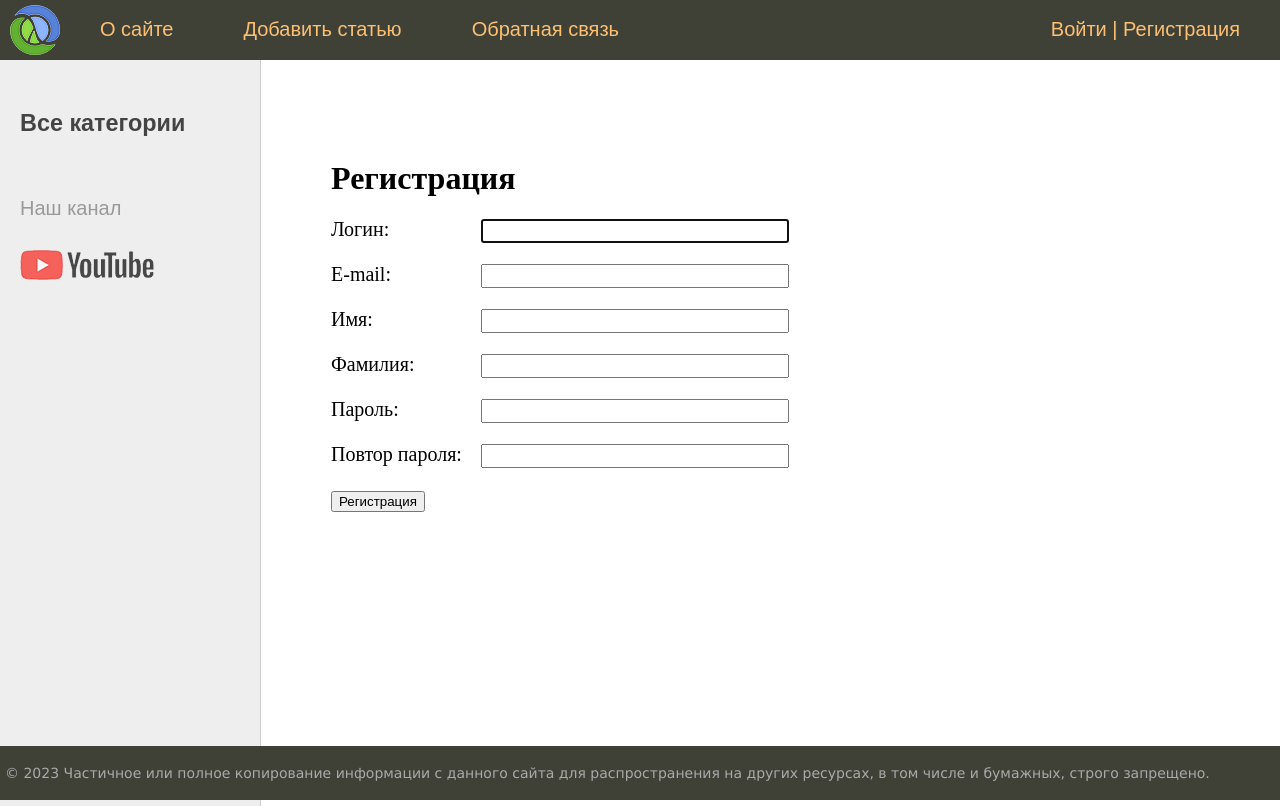
After one commit to Igor4224-code/first_django_project, a Django app: page /users/register/ in a window 1280 px wide. The commit adds this page. Run offline with Django 5.2, Linux system fonts and the light colour scheme; data that the repository does not hold is empty.

Commit message:
Added register for new users by classes

```diff
--- a/templates/base.html
+++ b/templates/base.html
@@ -29,7 +29,7 @@
             </form>
     </li>
 {% else %}
-    <li class="last"><a href="{% url 'users:login' %}">Войти</a> | <a href="#">Регистрация</a></li>
+    <li class="last"><a href="{% url 'users:login' %}">Войти</a> | <a href="{% url 'users:register' %}">Регистрация</a></li>
 {% endif %}
 			</ul>
 			<div class="clear"></div>
--- a/users/forms.py
+++ b/users/forms.py
@@ -1,6 +1,7 @@
 from django import forms
 from django.contrib.auth import get_user_model
-from django.contrib.auth.forms import AuthenticationForm
+from django.contrib.auth.forms import AuthenticationForm, UserCreationForm
+from django.contrib.auth.models import User
 
 
 class LoginUserForm(AuthenticationForm):
@@ -10,3 +11,30 @@ class LoginUserForm(AuthenticationForm):
     class Meta:
         model = get_user_model()
         fields = ('username', 'password')
+
+
+class RegisterUserForm(UserCreationForm):
+    username = forms.CharField(label="Логин", widget=forms.TextInput(attrs={'class': 'form-input'}))
+    password1 = forms.CharField(label="Пароль", widget=forms.PasswordInput(attrs={'class': 'form-input'}))
+    password2 = forms.CharField(label="Повтор пароля", widget=forms.PasswordInput(attrs={'class': 'form-input'}))
+
+    class Meta:
+        model = get_user_model()
+        fields = ('username', 'email', 'first_name', 'last_name', 'password1', 'password2')
+        labels = {
+            'email': 'E-mail',
+            'first_name': 'Имя',
+            'last_name': 'Фамилия',
+        }
+        widgets = {
+            'email': forms.TextInput(attrs={'class': 'form-input'}),
+            'first_name': forms.TextInput(attrs={'class': 'form-input'}),
+            'last_name': forms.TextInput(attrs={'class': 'form-input'}),
+        }
+
+
+    def clean_email(self):
+        email = self.cleaned_data['email']
+        if User.objects.filter(email=email).exists():
+            raise forms.ValidationError('Такой E-mail уже существует!')
+        return email
--- /dev/null
+++ b/users/templates/users/register.html
@@ -0,0 +1,17 @@
+{% extends 'base.html' %}
+
+{% block content %}
+<h1>Регистрация</h1>
+
+<form method="post">
+    {% csrf_token %}
+<input type="hidden" name="next" value="{{ next }}" />
+    <div class="form-error">{{ form.non_field_errors }}</div>
+        {% for f in form %}
+            <p><label class="form-label" for="{{ f.id_for_label }}">{{ f.label }}: </label>{{ f }}</p>
+            <div class="form-error">{{ f.errors }}</div>
+        {% endfor %}
+    <p><button type="submit">Регистрация</button></p>
+</form>
+
+{% endblock %}
--- a/users/urls.py
+++ b/users/urls.py
@@ -6,5 +6,6 @@ app_name = 'users'
 
 urlpatterns = [
     path('login/', views.LoginUser.as_view(), name='login'),
-    path('logout/', LogoutView.as_view(next_page='users:login'), name='logout')
+    path('logout/', LogoutView.as_view(next_page='users:login'), name='logout'),
+    path('register/', views.RegisterUser.as_view(), name='register'),
 ]
--- a/users/views.py
+++ b/users/views.py
@@ -3,8 +3,9 @@ from django.contrib.auth.views import LoginView
 from django.http import HttpResponseRedirect
 from django.shortcuts import render
 from django.urls import reverse, reverse_lazy
+from django.views.generic import CreateView
 
-from users.forms import LoginUserForm
+from users.forms import LoginUserForm, RegisterUserForm
 
 
 class LoginUser(LoginView):
@@ -16,20 +17,20 @@ class LoginUser(LoginView):
     #     return reverse_lazy('main_home')
 
 
-# def login_user(request):
-#     if request.method == "POST":
-#         form = LoginUserForm(request.POST)
+class RegisterUser(CreateView):
+    template_name = 'users/register.html'
+    form_class = RegisterUserForm
+    extra_context = {'title': "Регистрация"}
+    success_url = reverse_lazy('users:login')
+
+# def register(request):
+#     if request.method == 'POST':
+#         form = RegisterUserForm(request.POST)
 #         if form.is_valid():
-#             cd = form.cleaned_data
-#             user = authenticate(request, username=cd['username'], password=cd['password'])
-#             if user and user.is_active:
-#                 login(request, user)
-#                 return HttpResponseRedirect(reverse("home"))
+#             user = form.save(commit=False)
+#             user.set_password(form.cleaned_data['password'])
+#             user.save()
+#             return render(request, 'users/register_done.html')
 #     else:
-#         form = LoginUserForm()
-#     return render(request, 'users/login.html', {'form': form})
-
-
-# def logout_user(request):
-#     logout(request)
-#     return HttpResponseRedirect(reverse("users:login"))
+#         form = RegisterUserForm()
+#     return render(request, 'users/register.html', {'form': form})
```
Also changed, not shown: users/templates/users/register_done.html (added, +8 -0 lines).
